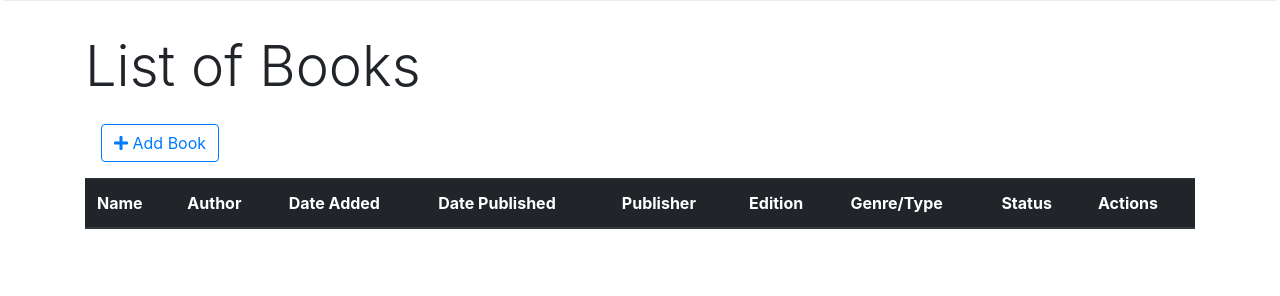
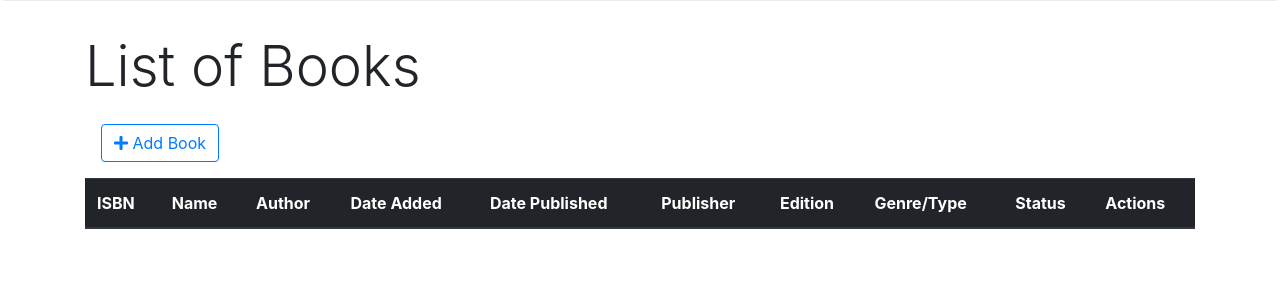
Before and after one commit to clarkyboy/LibraryMgt, a PHP site: page /book-retrieve.php in a window 1280 px wide. Shown: the part 183-479 px from the top of the page. Run offline with PHP 8.4, Linux system fonts and the light colour scheme; data that the repository does not hold is empty; some libraries are stand-ins or nearby versions.

Commit message:
Initial Commit

```diff
--- a/admin/book-retrieve.php
+++ b/admin/book-retrieve.php
@@ -32,6 +32,7 @@
         <a href="book-insert.php" role="button" class="btn btn-outline-primary m-3"><i class="fas fa-plus"></i> Add Book</a>
         <table class="table table-striped">
             <thead class="thead-dark">
+                <th>ISBN</th>
                 <th>Name</th>
                 <th>Author</th>
                 <th>Date Added</th>
```
